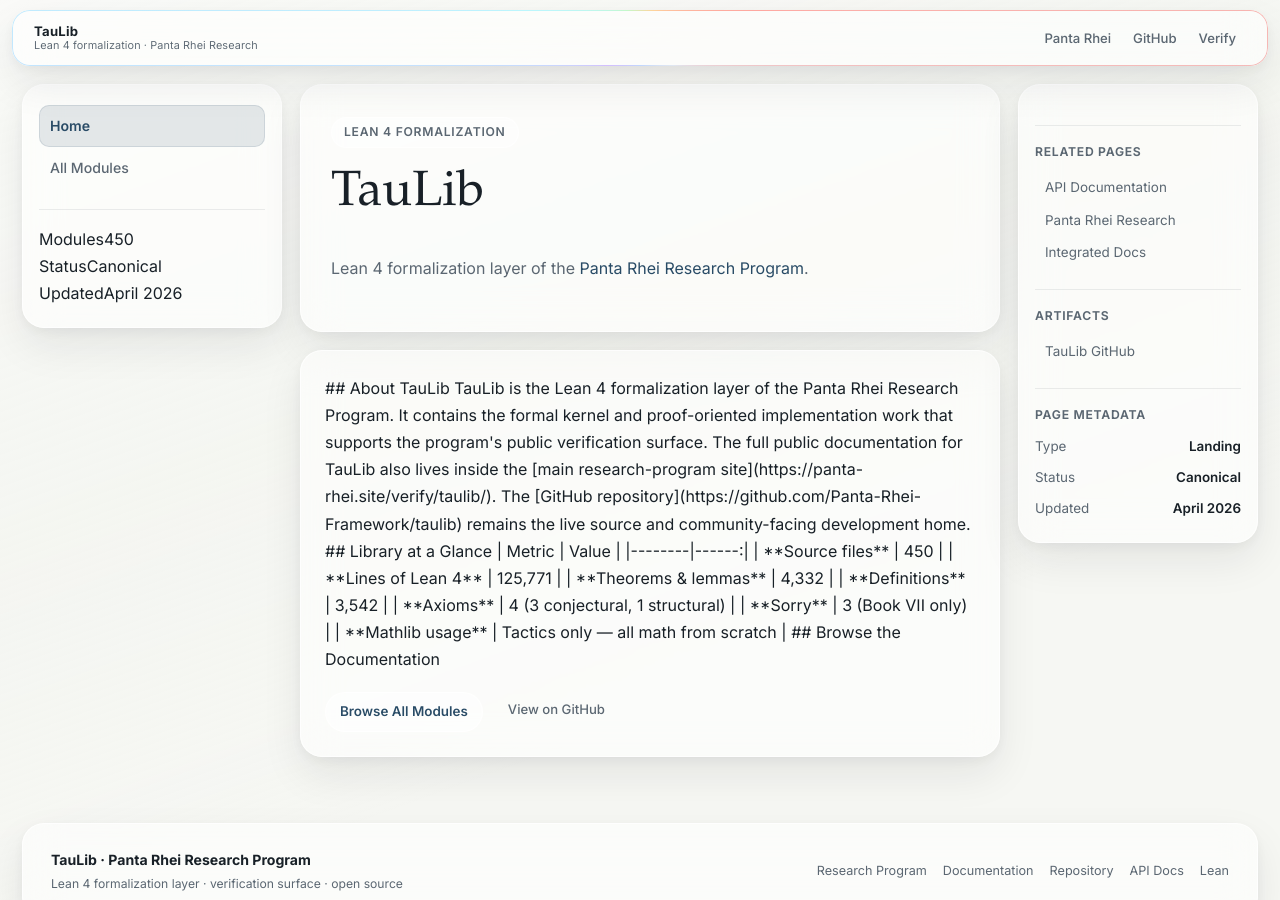
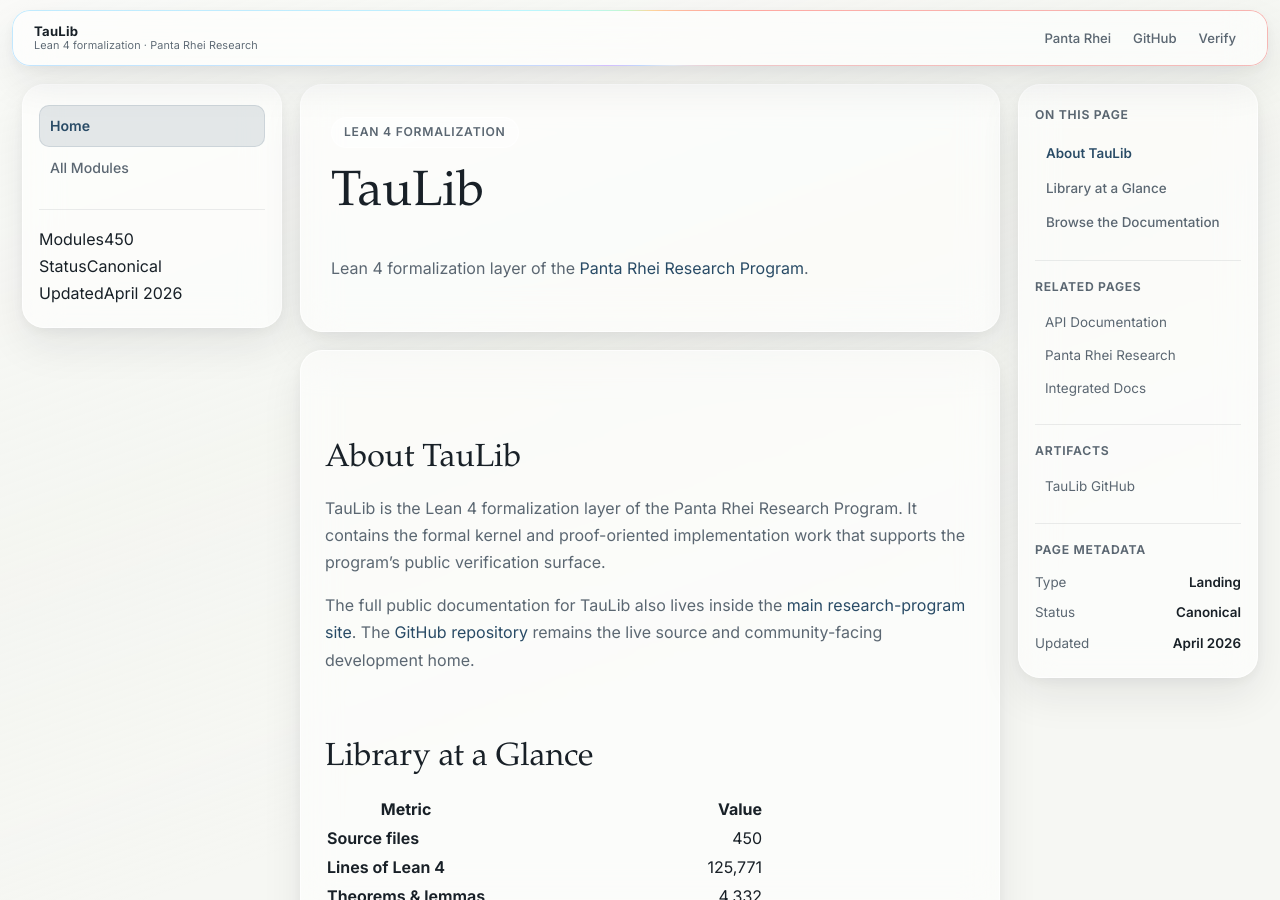
Before and after one commit to Panta-Rhei-Research/taulib, a Jekyll site: the page built from site/index.md, in a window 1280 px wide and 900 px high. Built offline with Jekyll 4.4.1, drawn with Linux system fonts in a browser that asks for light colours; some of the changed text lies outside the part shown.

Commit message:
fix: add markdown='1' to content-card divs on landing pages
Kramdown does not process Markdown inside HTML block-level elements
by default. The content-card divs on index.md and docs.md were
rendering raw ## headers, | tables, and [links] instead of HTML.

Adding markdown="1" attribute tells Kramdown to process the Markdown
content within these divs.

Co-Authored-By: Claude Opus 4.6 (1M context) <noreply@anthropic.com>

```diff
--- a/site/index.md
+++ b/site/index.md
@@ -25,7 +25,7 @@ right_rail:
   <p>Lean 4 formalization layer of the <a href="https://panta-rhei.site">Panta Rhei Research Program</a>.</p>
 </div>
 
-<div class="content-card">
+<div class="content-card" markdown="1">
 
 ## About TauLib
 
```
Also changed, not shown: site/docs.md (+1 -1 lines).
